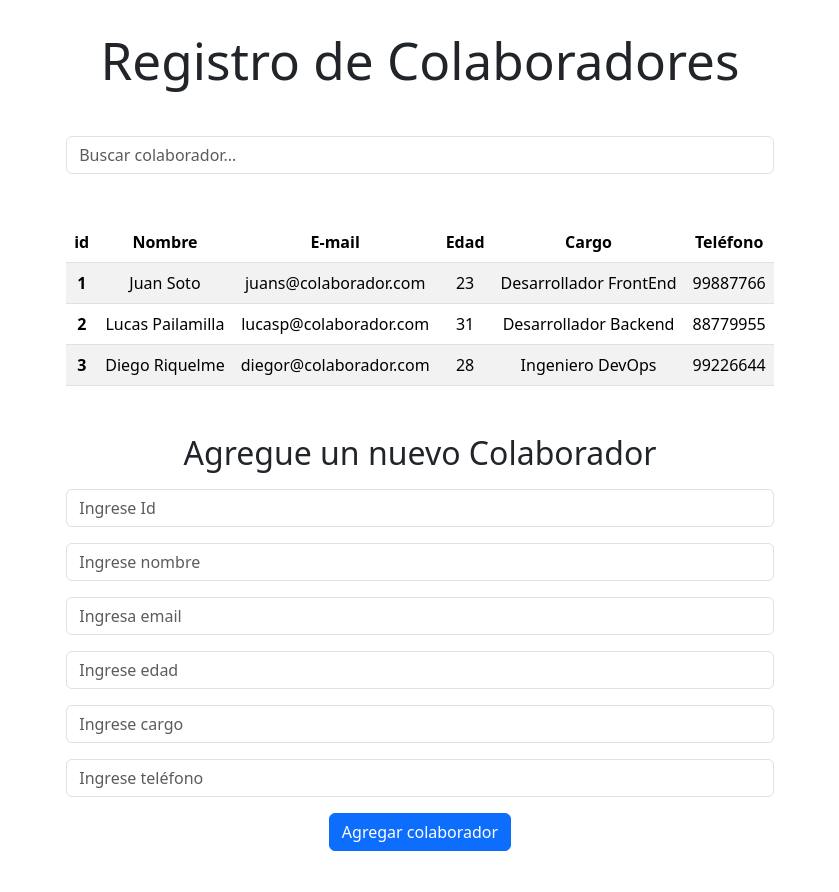
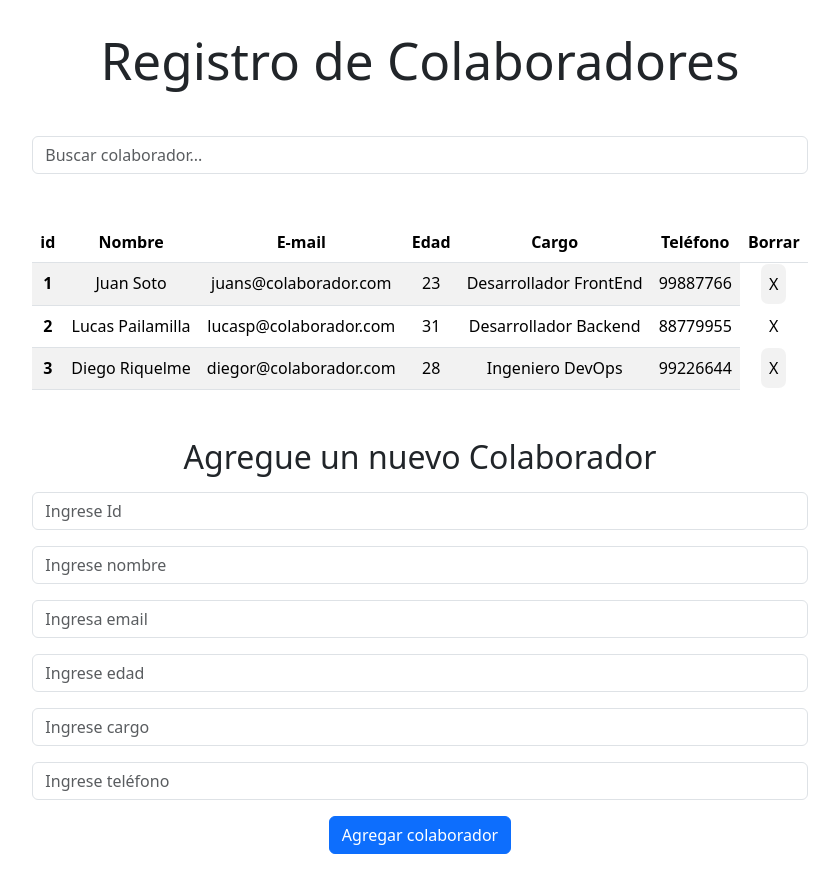
Before and after one commit to Droopytex/desafio_renders_dinamicos, a React (Vite) app in the folder render_dinamico/: page / in a window 1280 px wide. Shown: the top 892 px of the page, without its empty margins (220-1059 px from the left). Built offline with nearby package versions, Linux system fonts and the light colour scheme.

Commit message:
ajuste a tabla

```diff
--- a/render_dinamico/src/assets/componentes/listado/Listado.jsx
+++ b/render_dinamico/src/assets/componentes/listado/Listado.jsx
@@ -1,6 +1,9 @@
 import { useState } from "react";
 
-const Listado = ({ colaboradores }) => {
+const Listado = ({ colaboradores, eliminarColaborador }) => {
+  const handleEliminar = (id) => {
+    eliminarColaborador(id);
+  };
   // recibo colaboradores como prop en el componente
   return (
     <>
@@ -14,6 +17,7 @@ const Listado = ({ colaboradores }) => {
               <th scope="col">Edad</th>
               <th scope="col">Cargo</th>
               <th scope="col">Teléfono</th>
+              <th scope="col">Borrar</th>
             </tr>
           </thead>
           <tbody>
@@ -26,6 +30,9 @@ const Listado = ({ colaboradores }) => {
                 <td>{colaborador.edad}</td>
                 <td>{colaborador.cargo}</td>
                 <td>{colaborador.telefono}</td>
+                <button onClick={() => handleEliminar(colaborador.id)}>
+                  X
+                </button>
               </tr>
             ))}
           </tbody>
```
Lines whose indentation alone changed are shown as unchanged.
